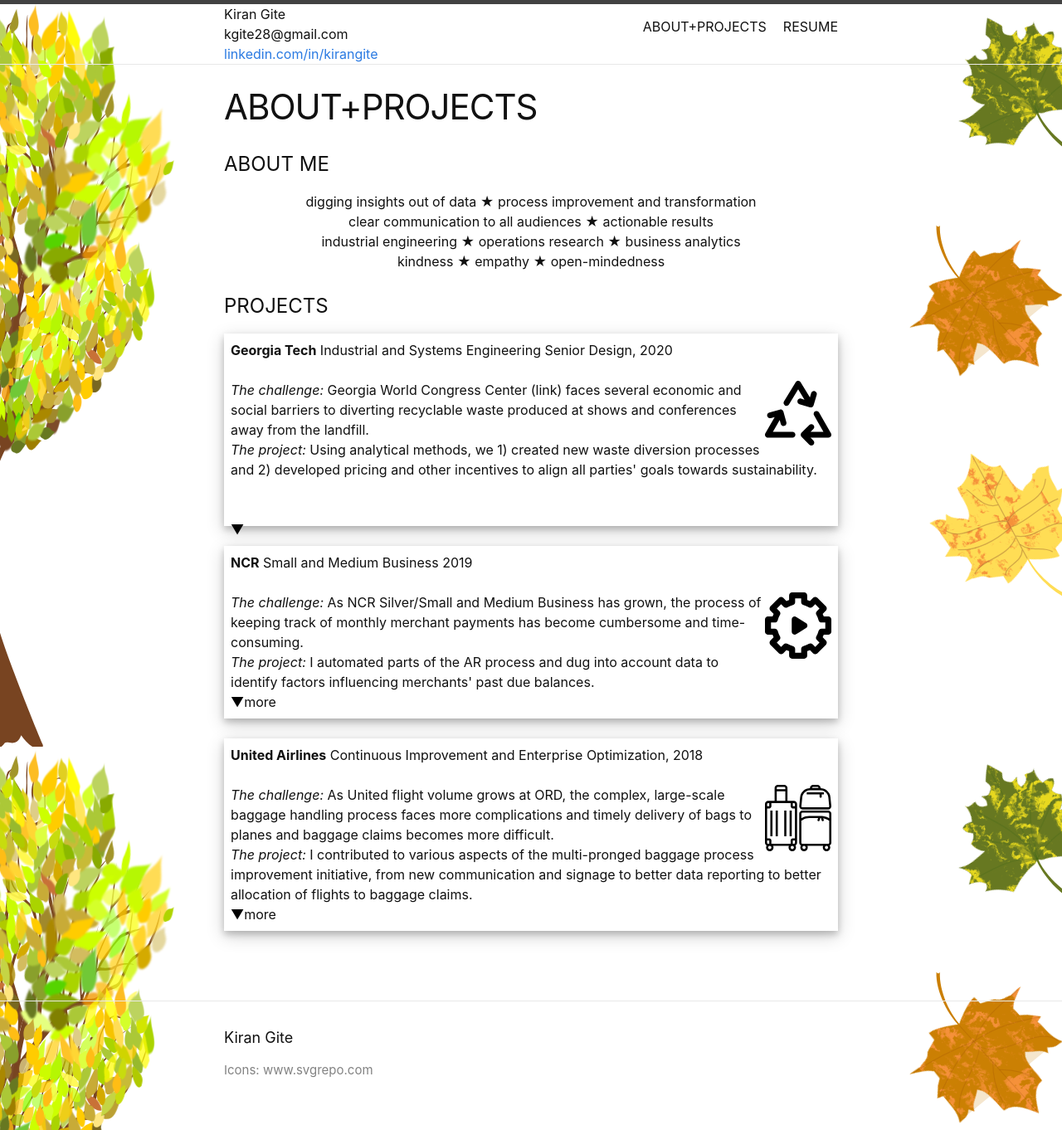
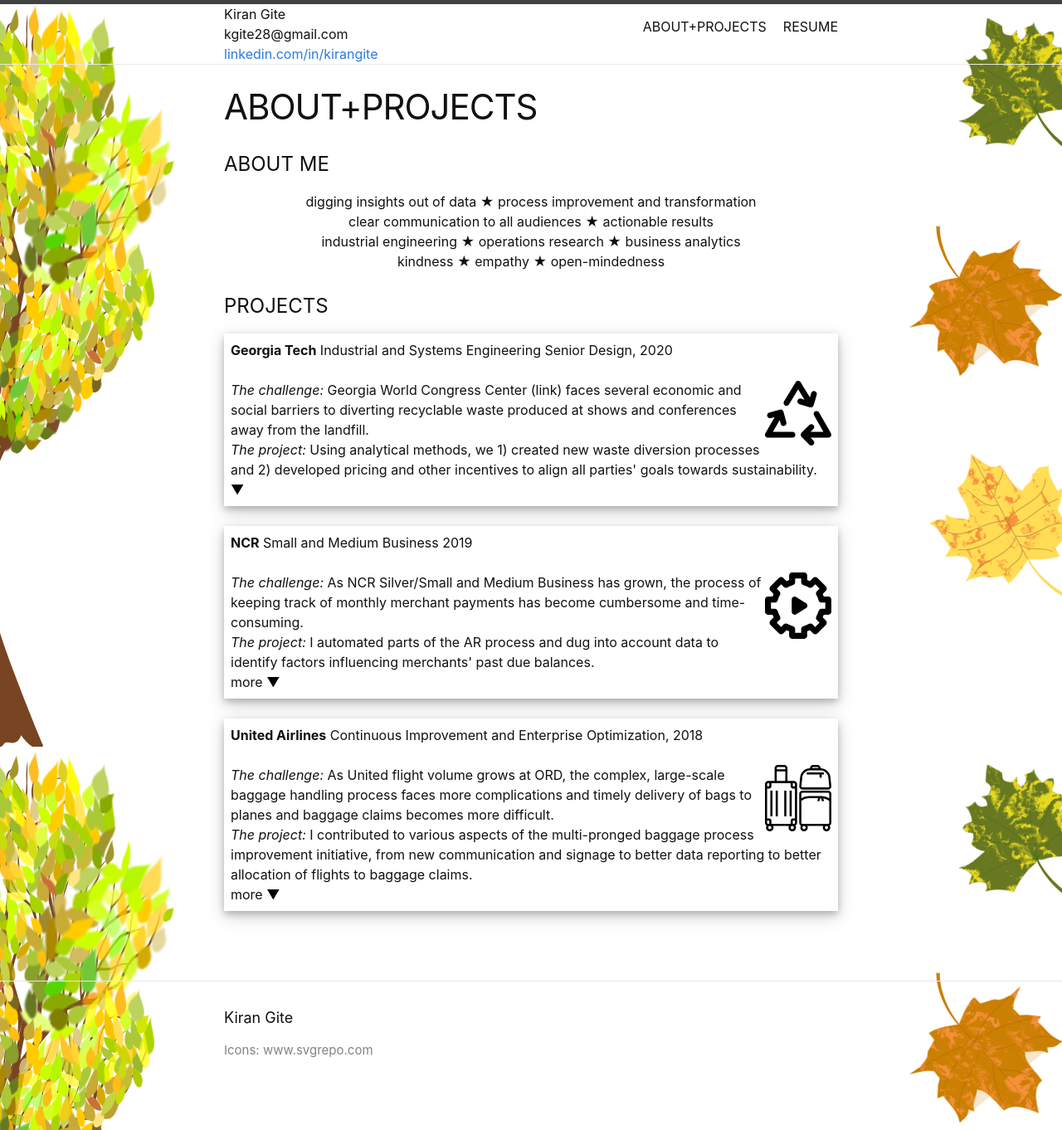
Before and after one commit to kgite28/kgite28.github.io, a Jekyll site: the page built from index.markdown, in a window 1280 px wide. Shown: the whole page at 83% size. Built offline with Jekyll 4.4.1, drawn with Linux system fonts in a browser that asks for light colours.

Commit message:
added js and title edits

```diff
--- a/_layouts/home.html
+++ b/_layouts/home.html
@@ -36,7 +36,7 @@
 
 <i>The challenge:</i> Georgia World Congress Center (link) faces several economic and social barriers to diverting recyclable waste produced at shows and conferences away from the landfill. <br>
 
-<i>The project:</i> Using analytical methods, we 1) created new waste diversion processes and 2) developed pricing and other incentives to align all parties' goals towards sustainability. <br><br><br>
+<i>The project:</i> Using analytical methods, we 1) created new waste diversion processes and 2) developed pricing and other incentives to align all parties' goals towards sustainability. <br>
 </div>
 
 <div class="panel">
--- a/assets/main.scss
+++ b/assets/main.scss
@@ -46,7 +46,6 @@
   content: "\25BC"; /* Unicode character for "plus" sign (+) */
   font-size: 1em;
   color: black;
-  float: left;
 
 }
 
```
Also changed, not shown: 1 other file.
